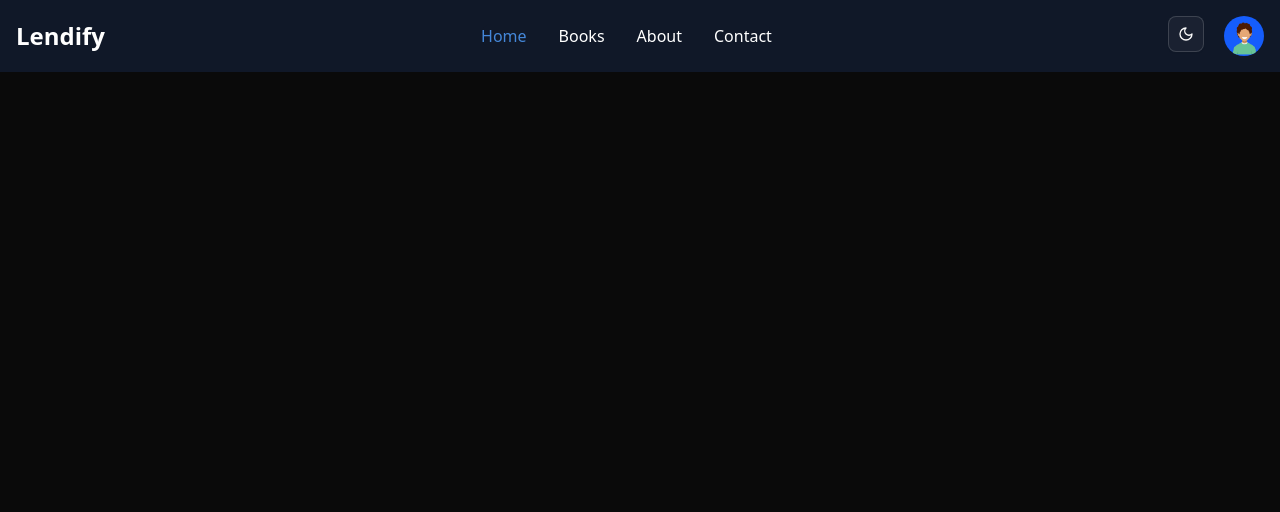
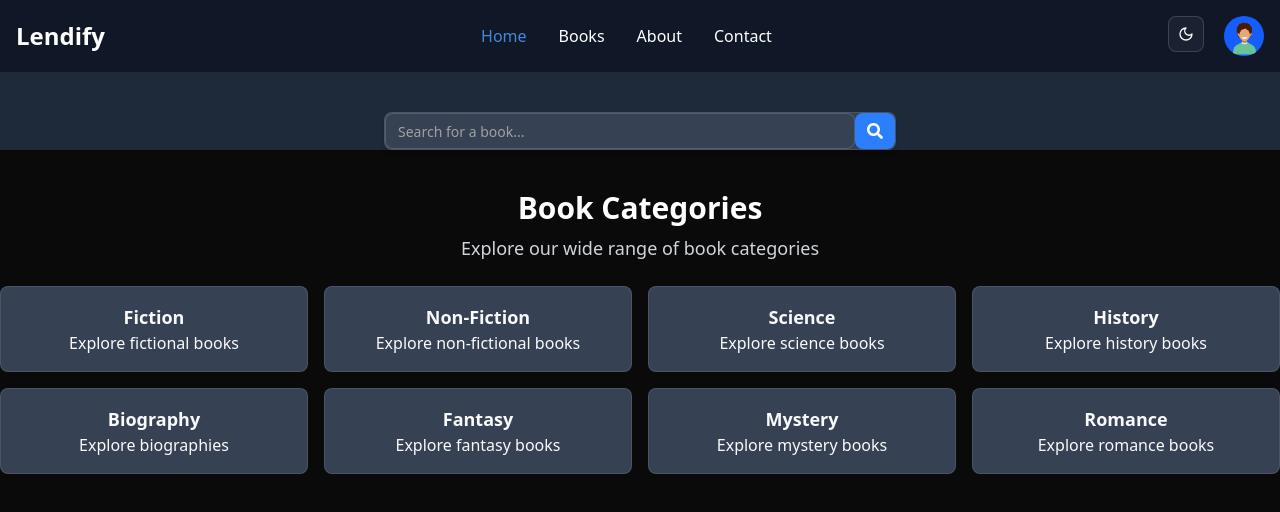
Before and after one commit to rampradops28/Inventory_Management, a React (Vite) app in the folder client/: page /book-details in a window 1280 px wide. Shown: the top 512 px of the page. Built offline with nearby package versions, Linux system fonts and the light colour scheme; a web font is replaced by a local one.

Commit message:
add book details page

```diff
--- a/client/src/App.jsx
+++ b/client/src/App.jsx
@@ -11,7 +11,7 @@ import Verify_email from "./pages/Verify_email";
 import Home from "./pages/Home";
 import Dashboard from "./pages/Dashboard";
 import Profile from "./pages/Profile";
-
+import BookDetails from "./pages/Book_details";
 // app component
 import Navbar from "./components/Navbar";
 
@@ -51,6 +51,7 @@ function AppContent() {
         <Route path="/verify-email" element={<Verify_email />} />
         <Route path="/dashboard" element={<Dashboard />} />
         <Route path="/profile" element={<Profile />} />
+        <Route path="/book-details" element={<BookDetails />} />
       </Routes>
     </>
   );
--- a/client/src/components/Navbar.jsx
+++ b/client/src/components/Navbar.jsx
@@ -125,7 +125,7 @@ function Navbar() {
 
             <li>
               <Link
-                to="/services"
+                to="/book-details"
                 className="block py-2 px-3 text-gray-900 rounded-sm hover:bg-gray-100 md:hover:bg-transparent md:hover:text-blue-700 md:p-0 dark:text-white md:dark:hover:text-blue-700 dark:hover:bg-gray-700 dark:hover:text-white md:dark:hover:bg-transparent dark:border-gray-700"
               >
                 Books
--- /dev/null
+++ b/client/src/pages/Book_details.jsx
@@ -0,0 +1,79 @@
+import React, { useState } from "react";
+import { useNavigate } from "react-router";
+import { Input } from "@/components/ui/input";
+import { Button } from "@/components/ui/button";
+import { FaSearch } from "react-icons/fa"; // Import search icon
+
+const BookDetails = () => {
+  const [searchTerm, setSearchTerm] = useState("");
+  const [categories, setCategories] = useState([
+    { id: 1, name: "Fiction", description: "Explore fictional books" },
+    { id: 2, name: "Non-Fiction", description: "Explore non-fictional books" },
+    { id: 3, name: "Science", description: "Explore science books" },
+    { id: 4, name: "History", description: "Explore history books" },
+    { id: 5, name: "Biography", description: "Explore biographies" },
+    { id: 6, name: "Fantasy", description: "Explore fantasy books" },
+    { id: 7, name: "Mystery", description: "Explore mystery books" },
+    { id: 8, name: "Romance", description: "Explore romance books" },
+  ]);
+
+  const navigate = useNavigate();
+
+  const handleSearchChange = (event) => {
+    setSearchTerm(event.target.value);
+  };
+
+  const handleSearchSubmit = (event) => {
+    event.preventDefault();
+    // Add your search logic here
+    console.log("Searching for:", searchTerm);
+  };
+
+  const handleCategoryClick = (categoryId) => {
+    navigate(`/category/${categoryId}`);
+  };
+
+  return (
+    <div>
+      <form
+        onSubmit={handleSearchSubmit}
+        className="flex justify-center items-center pt-10 bg-gray-100 dark:bg-gray-800"
+      >
+        <div className="flex items-center border rounded-md overflow-hidden shadow-md w-full max-w-lg bg-white dark:bg-gray-700">
+          <Input
+            type="text"
+            value={searchTerm}
+            onChange={handleSearchChange}
+            placeholder="Search for a book..."
+            className="flex-grow px-3 py-2 outline-none text-black dark:text-white bg-white dark:bg-gray-700"
+          />
+          <Button type="submit" className="bg-blue-500 px-4 py-2 text-white">
+            <FaSearch />
+          </Button>
+        </div>
+      </form>
+      <div className="mt-10 text-center">
+        <h2 className="text-3xl font-bold mb-2 text-gray-900 dark:text-white">
+          Book Categories
+        </h2>
+        <p className="text-lg text-gray-700 dark:text-gray-300 mb-6">
+          Explore our wide range of book categories
+        </p>
+        <div className="grid grid-cols-1 sm:grid-cols-2 md:grid-cols-4 gap-4 justify-center">
+          {categories.map((category) => (
+            <div
+              key={category.id}
+              className="border rounded-md p-4 cursor-pointer bg-white dark:bg-gray-700"
+              onClick={() => handleCategoryClick(category.id)}
+            >
+              <h3 className="text-lg font-bold">{category.name}</h3>
+              <p>{category.description}</p>
+            </div>
+          ))}
+        </div>
+      </div>
+    </div>
+  );
+};
+
+export default BookDetails;
--- /dev/null
+++ b/package.json
@@ -0,0 +1,5 @@
+{
+  "dependencies": {
+    "react-router-dom": "^7.4.0"
+  }
+}
```
Also changed, not shown: 1 other file (tests, documents, lock files or other folders).
